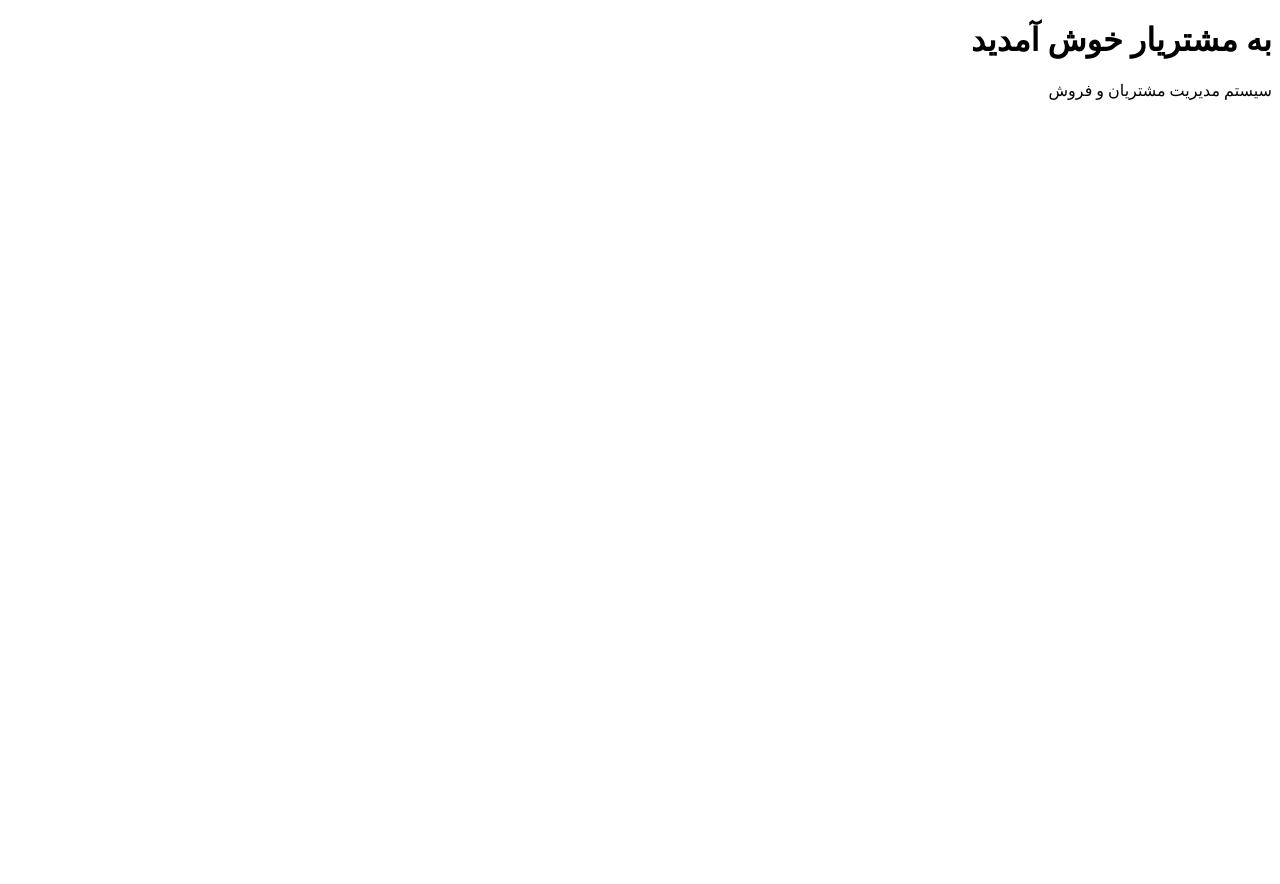
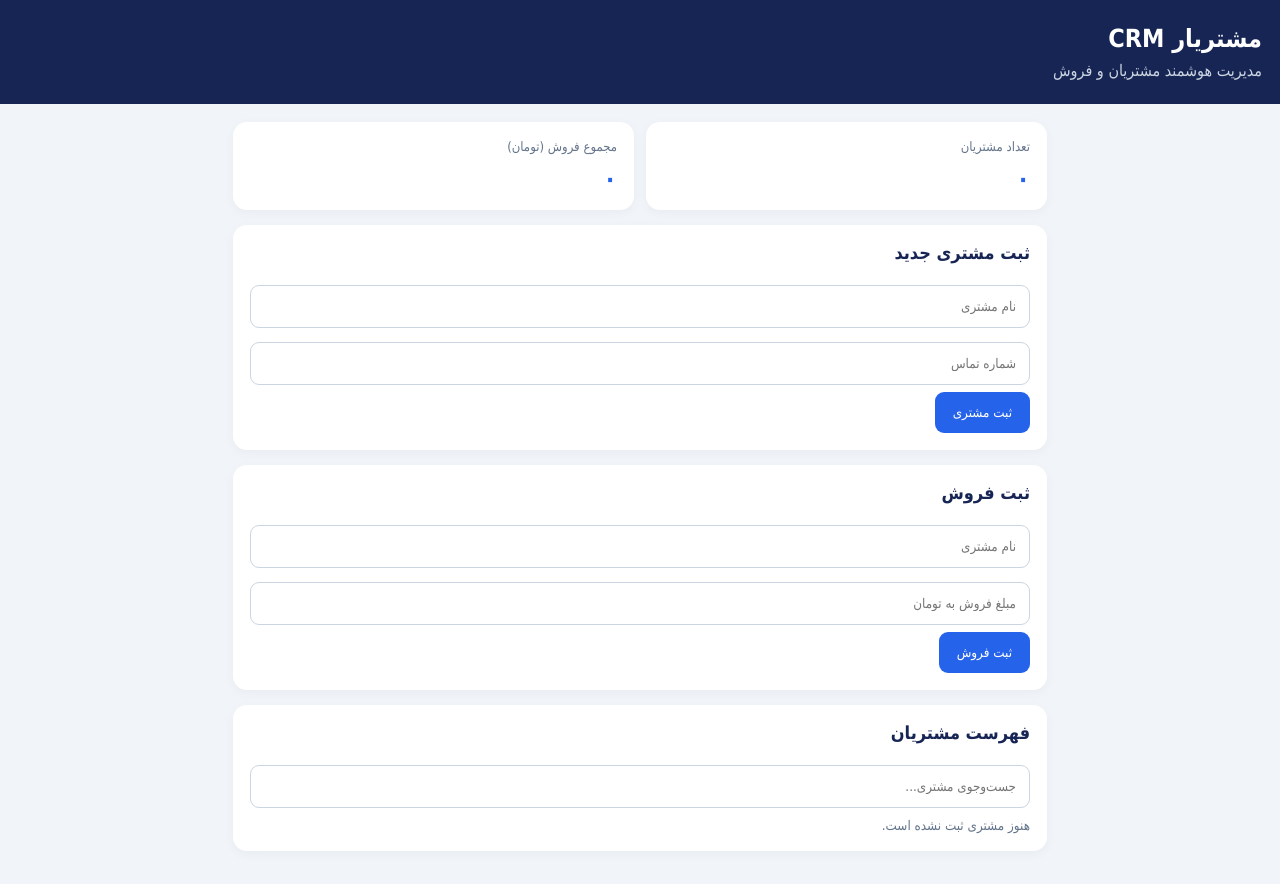
Before and after one commit to javada7478-maker/moshtariyar-crm, a plain HTML site: page index.html in a window 1280 px wide. Before the commit the page ends 800 px from the top, so only its background shows below. Drawn offline with Linux system fonts and the light colour scheme.

Commit message:
Update index.html with new layout and styles

```diff
--- a/index.html
+++ b/index.html
@@ -4,10 +4,102 @@
 <head>
 <meta charset="UTF-8">
 <meta name="viewport" content="width=device-width, initial-scale=1">
-<title>مشتریار CRM</title>
+<title>مشتریار | مدیریت کسب‌وکار</title>
+<style>
+*{box-sizing:border-box}
+body{margin:0;background:#f1f5f9;font-family:Tahoma,Arial;color:#172554}
+header{background:#172554;color:white;padding:24px 18px}
+header h1{margin:0 0 8px;font-size:25px}
+header p{margin:0;color:#cbd5e1}
+main{max-width:850px;margin:auto;padding:18px}
+.stats{display:grid;grid-template-columns:repeat(2,1fr);gap:12px}
+.card{background:white;border-radius:14px;padding:17px;margin-bottom:15px;box-shadow:0 3px 12px #0000000a}
+.stat{font-size:13px;color:#64748b}
+.number{font-size:25px;font-weight:bold;margin-top:10px;color:#2563eb}
+h2{font-size:18px;margin-top:0}
+input{width:100%;padding:13px;border:1px solid #cbd5e1;border-radius:9px;margin:7px 0;font-family:inherit}
+button{border:0;border-radius:9px;background:#2563eb;color:white;padding:13px 18px;font-family:inherit;cursor:pointer}
+.customer{border-bottom:1px solid #e2e8f0;padding:13px 0;display:flex;justify-content:space-between;gap:8px}
+.delete{background:#dc2626;padding:8px 11px}
+small{color:#64748b}
+@media(max-width:400px){.number{font-size:20px}}
+</style>
 </head>
 <body>
-<h1>به مشتریار خوش آمدید</h1>
-<p>سیستم مدیریت مشتریان و فروش</p>
+<header>
+<h1>مشتریار CRM</h1>
+<p>مدیریت هوشمند مشتریان و فروش</p>
+</header>
+<main>
+<div class="stats">
+<div class="card">
+<div class="stat">تعداد مشتریان</div>
+<div class="number" id="count">۰</div>
+</div>
+<div class="card">
+<div class="stat">مجموع فروش (تومان)</div>
+<div class="number" id="sales">۰</div>
+</div>
+</div>
+<div class="card">
+<h2>ثبت مشتری جدید</h2>
+<input id="name" placeholder="نام مشتری">
+<input id="phone" placeholder="شماره تماس">
+<button onclick="addCustomer()">ثبت مشتری</button>
+</div>
+<div class="card">
+<h2>ثبت فروش</h2>
+<input id="saleName" placeholder="نام مشتری">
+<input id="amount" type="number" placeholder="مبلغ فروش به تومان">
+<button onclick="addSale()">ثبت فروش</button>
+</div>
+<div class="card">
+<h2>فهرست مشتریان</h2>
+<input id="search" placeholder="جست‌وجوی مشتری..." oninput="render()">
+<div id="list"></div>
+</div>
+</main>
+<script>
+let customers=JSON.parse(localStorage.getItem('crmCustomers')||'[]');
+let sales=JSON.parse(localStorage.getItem('crmSales')||'[]');
+
+function save(){
+localStorage.setItem('crmCustomers',JSON.stringify(customers));
+localStorage.setItem('crmSales',JSON.stringify(sales));
+render();
+}
+function addCustomer(){
+let name=document.getElementById('name').value.trim();
+let phone=document.getElementById('phone').value.trim();
+if(!name||!phone){alert('نام و شماره تماس را وارد کنید');return;}
+customers.push({id:Date.now(),name,phone});
+document.getElementById('name').value='';
+document.getElementById('phone').value='';
+save();
+}
+function addSale(){
+let name=document.getElementById('saleName').value.trim();
+let amount=Number(document.getElementById('amount').value);
+if(!name||amount<=0){alert('نام مشتری و مبلغ معتبر وارد کنید');return;}
+sales.push({name,amount});
+document.getElementById('saleName').value='';
+document.getElementById('amount').value='';
+save();
+}
+function removeCustomer(id){
+if(confirm('مشتری حذف شود؟')){
+customers=customers.filter(c=>c.id!==id);
+save();
+}
+}
+function render(){
+let q=document.getElementById('search').value.trim().toLowerCase();
+document.getElementById('count').textContent=customers.length.toLocaleString('fa-IR');
+document.getElementById('sales').textContent=sales.reduce((s,x)=>s+x.amount,0).toLocaleString('fa-IR');
+let filtered=customers.filter(c=>c.name.toLowerCase().includes(q)||c.phone.includes(q));
+document.getElementById('list').innerHTML=filtered.length?filtered.map(c=>`<div class="customer"><div><b>${c.name}</b><br><small>${c.phone}</small></div><button class="delete" onclick="removeCustomer(${c.id})">حذف</button></div>`).join(''):'<small>هنوز مشتری ثبت نشده است.</small>';
+}
+render();
+</script>
 </body>
 </html>
```
